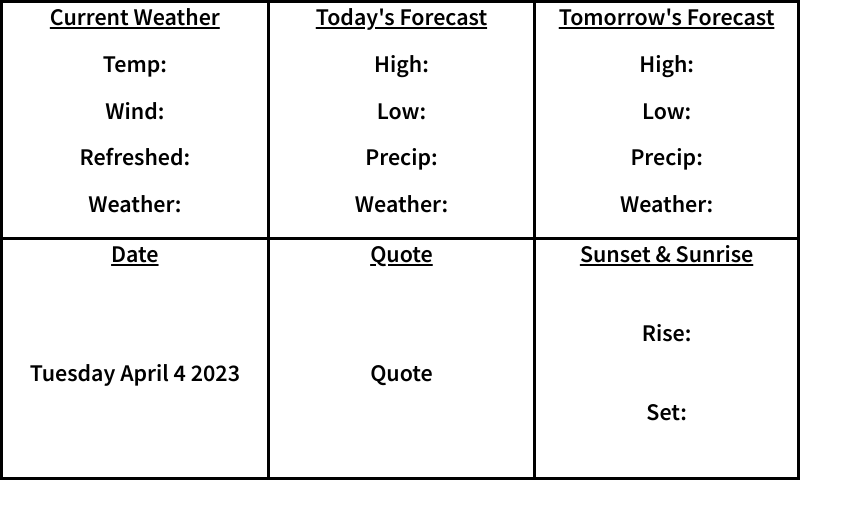
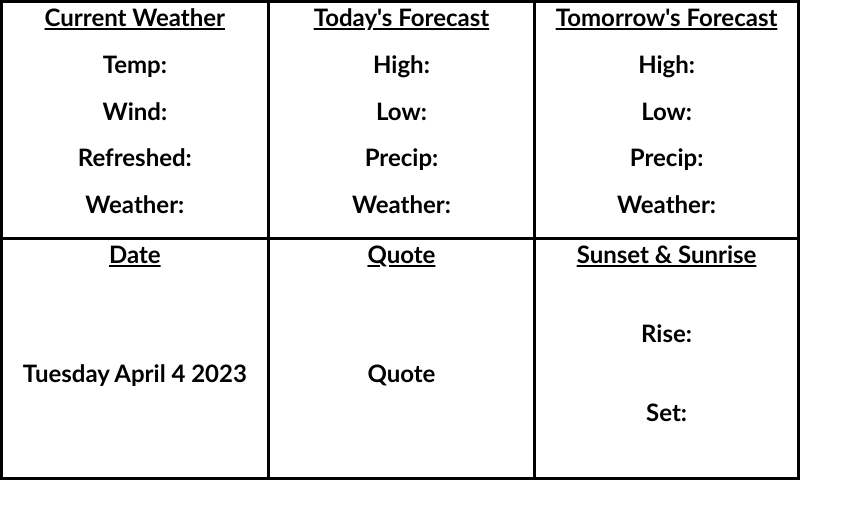
Before and after one commit to firewallfail/eink-weather, a Flask app: page / in a window 1280 px wide. Shown: the top 519 px of the page, without its empty margins (0-863 px from the left). Run offline with Flask 3, Linux system fonts and the light colour scheme; some libraries are stand-ins or nearby versions.

Commit message:
calibri might be more legible

```diff
--- a/static/styles/layout.css
+++ b/static/styles/layout.css
@@ -18,7 +18,7 @@ p {
     color: #000000;
     background-color: #ffffff;
     font-size: 24px;
-    font-family: 'Source Sans Pro', sans-serif;
+    font-family: 'Calibri', 'Source Sans Pro', sans-serif;
     width: 800px;
     height: 480px;
   }
```
